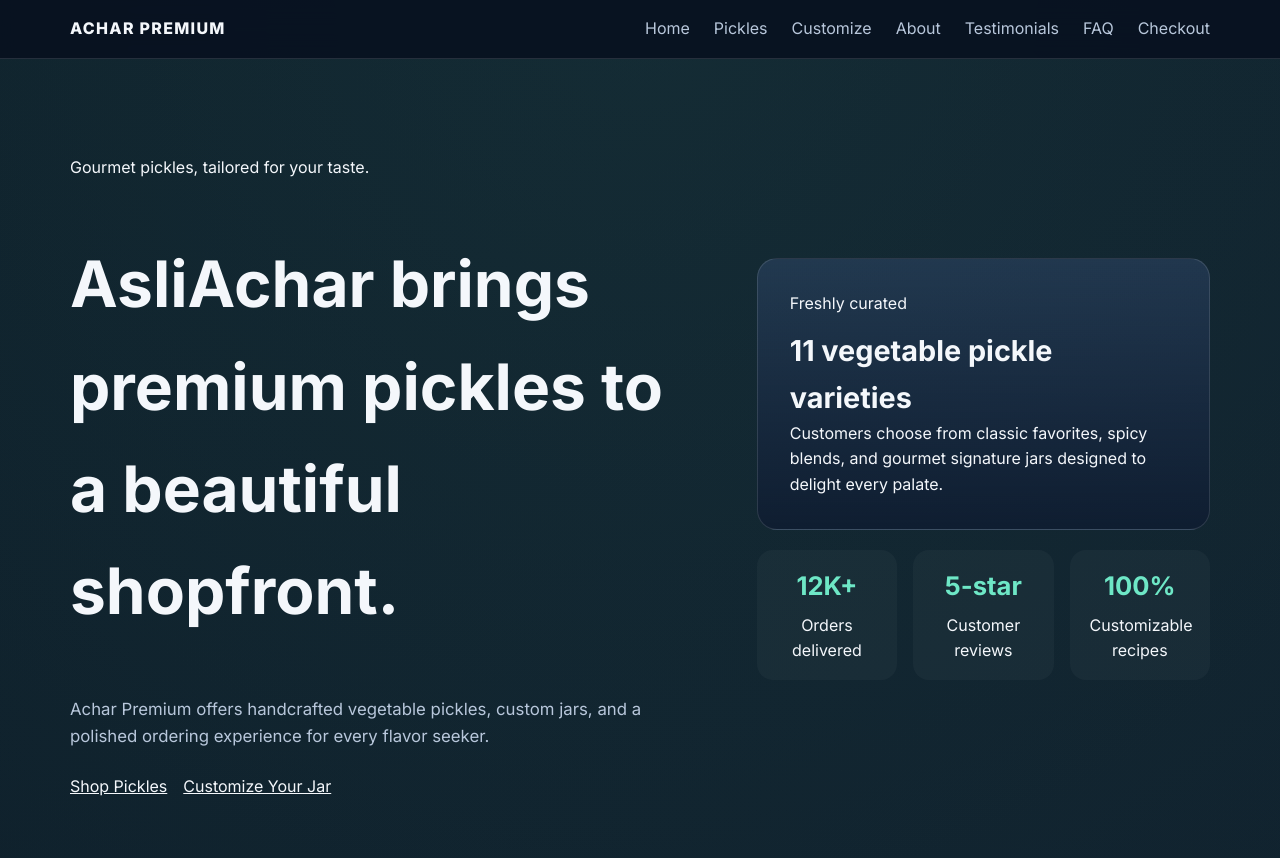
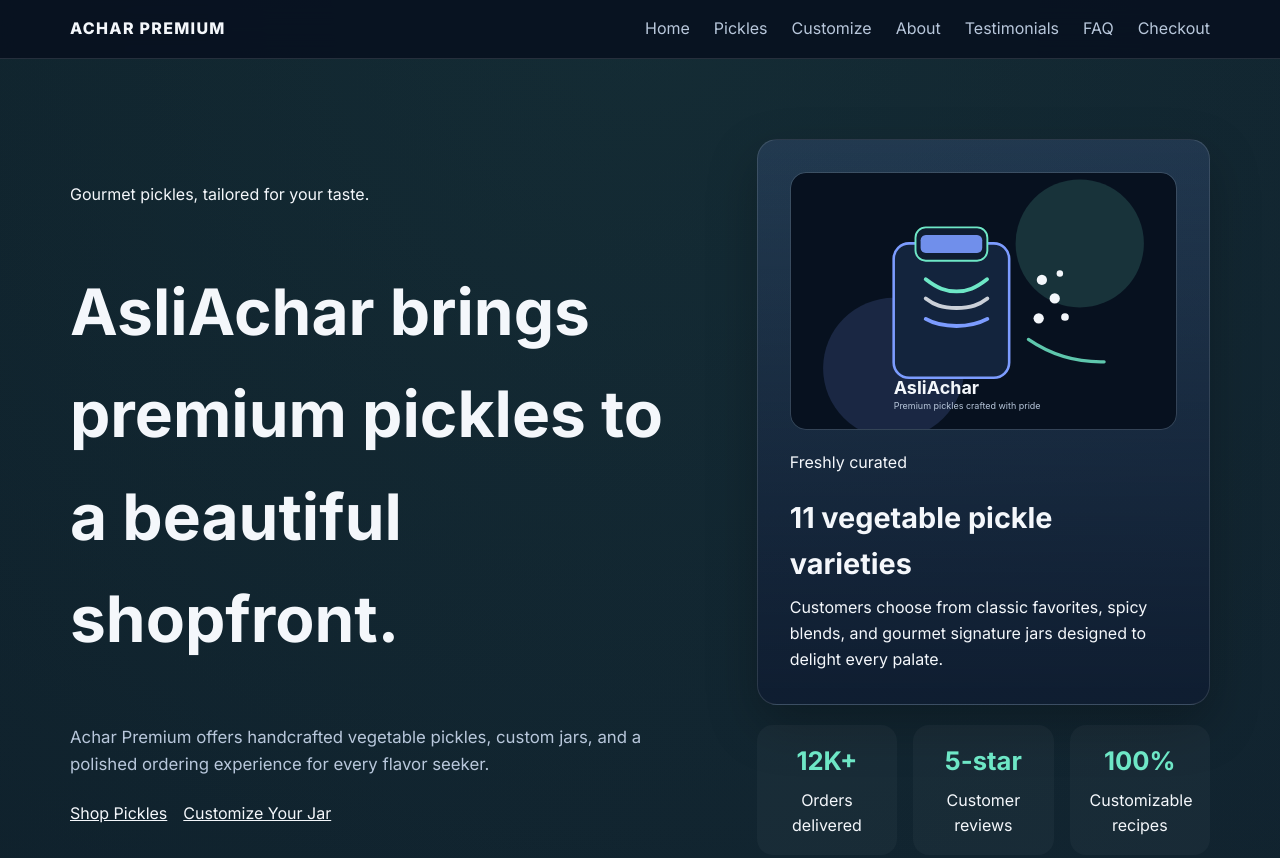
Before and after one commit to jassigehla/ACHARPREMIUM, a plain HTML site: page index.html in a window 1280 px wide. Shown: the top 858 px of the page. Drawn offline with Linux system fonts and the light colour scheme.

Commit message:
Enhance hero section with new showcase layout and styling for improved visual appeal

```diff
--- a/index.html
+++ b/index.html
@@ -61,10 +61,13 @@
             </div>
           </div>
           <div class="hero-panel">
-            <div class="hero-panel-card">
-              <p class="eyebrow">Freshly curated</p>
-              <h2>11 vegetable pickle varieties</h2>
-              <p>Customers choose from classic favorites, spicy blends, and gourmet signature jars designed to delight every palate.</p>
+            <div class="hero-panel-card hero-showcase">
+              <img src="assets/pickle-hero.svg" alt="AsliAchar premium pickle jar illustration" />
+              <div class="hero-showcase-copy">
+                <p class="eyebrow">Freshly curated</p>
+                <h2>11 vegetable pickle varieties</h2>
+                <p>Customers choose from classic favorites, spicy blends, and gourmet signature jars designed to delight every palate.</p>
+              </div>
             </div>
             <div class="hero-stat-grid">
               <div>
--- a/styles.css
+++ b/styles.css
@@ -181,6 +181,24 @@ textarea {
   background: linear-gradient(180deg, rgba(124, 156, 255, 0.14), rgba(15, 29, 49, 0.92));
 }
 
+.hero-showcase {
+  display: grid;
+  gap: 1.2rem;
+  overflow: hidden;
+  box-shadow: 0 20px 50px rgba(0, 0, 0, 0.25);
+}
+
+.hero-showcase img {
+  width: 100%;
+  border-radius: 1rem;
+  border: 1px solid rgba(255, 255, 255, 0.12);
+}
+
+.hero-showcase-copy {
+  display: grid;
+  gap: 0.5rem;
+}
+
 .hero-panel-card p,
 .hero-panel-card h2 {
   margin: 0;
@@ -258,6 +276,7 @@ textarea {
   object-fit: cover;
   border-radius: 0.85rem;
   border: 1px solid rgba(255, 255, 255, 0.08);
+  animation: fadeSlide 0.35s ease;
 }
 
 .product-gallery img.active {
@@ -278,6 +297,12 @@ textarea {
   background: rgba(124, 156, 255, 0.18);
   color: var(--text);
   cursor: pointer;
+  transition: transform 0.2s ease, background 0.2s ease;
+}
+
+.slider-btn:hover {
+  transform: translateY(-1px);
+  background: rgba(124, 156, 255, 0.3);
 }
 
 .filter-bar {
@@ -301,6 +326,17 @@ textarea {
   background: linear-gradient(135deg, var(--accent), var(--accent-2));
   color: #07111f;
   border-color: transparent;
+}
+
+@keyframes fadeSlide {
+  from {
+    opacity: 0;
+    transform: translateX(10px);
+  }
+  to {
+    opacity: 1;
+    transform: translateX(0);
+  }
 }
 
 .product-card.is-hidden {
```
